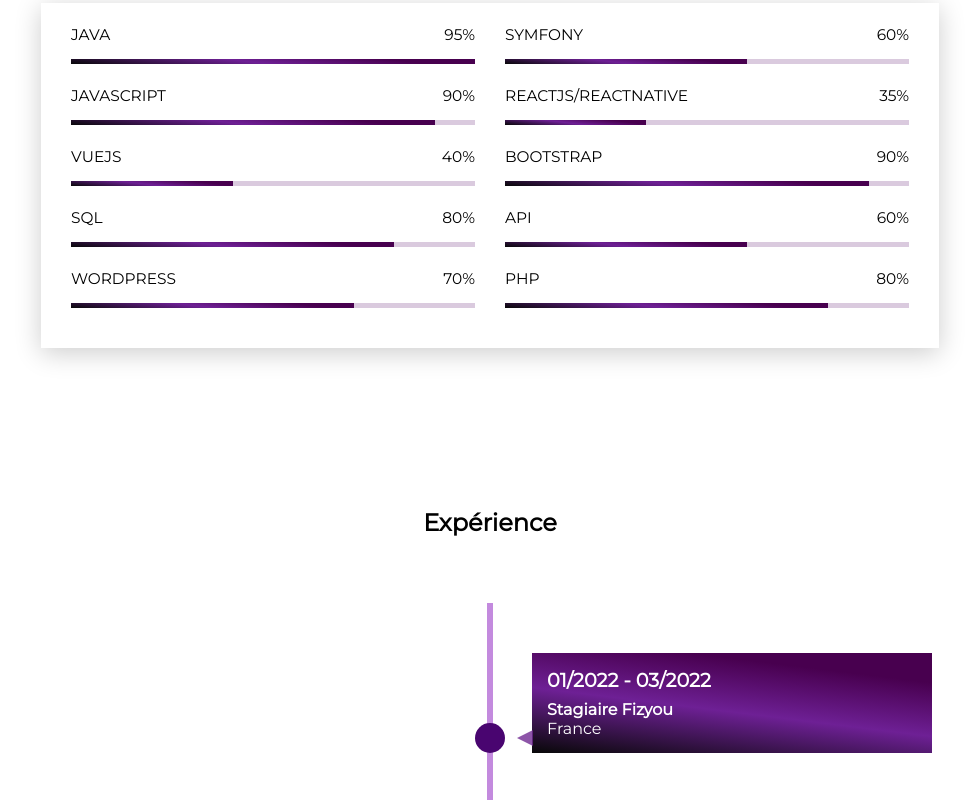
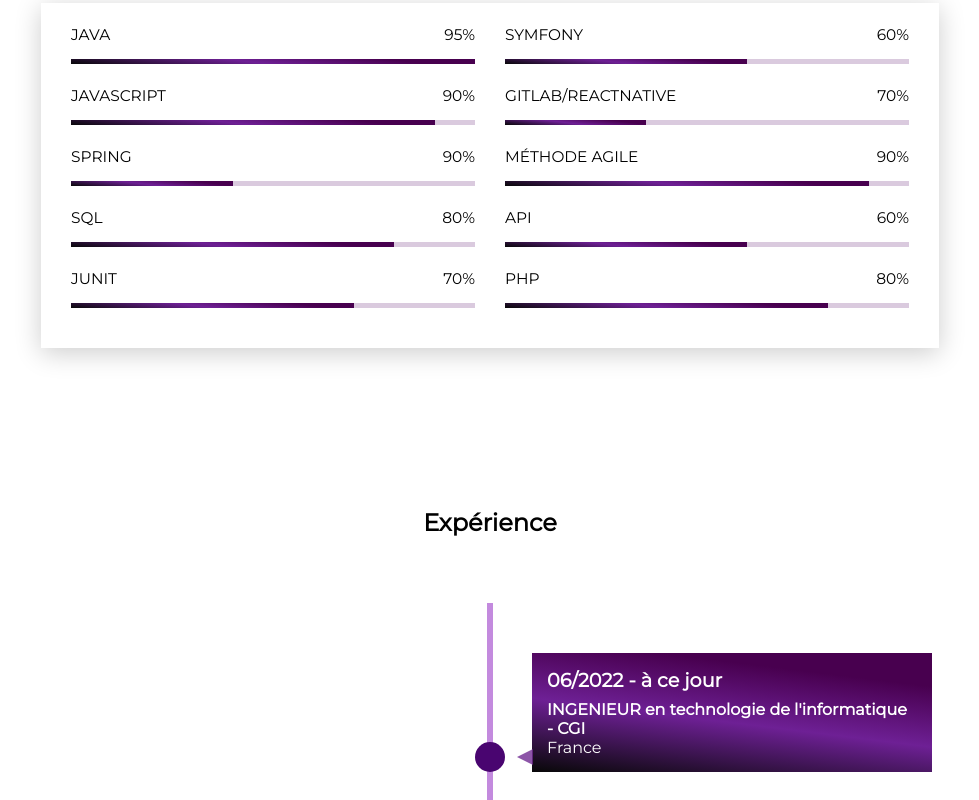
Before and after one commit to marieprincecc/Marie-Bouyssou, a website: page index.html in a window 1280 px wide. Shown: the part 1102-1902 px from the top of the page, without its empty margins (150-1129 px from the left). Drawn offline with Linux system fonts and the light colour scheme.

Commit message:
Update index.html
maj buble

```diff
--- a/index.html
+++ b/index.html
@@ -41,10 +41,10 @@
                   </div>
                    <!-- Fin .progress-container -->
                    <div class="progress-container">
-                    <span class="progress-badge">VueJs</span>
+                    <span class="progress-badge">Spring</span>
                       <div class="progress">
                         <div class="progress-bar" style="width: 40%;"></div>
-                        <span class="progress-value">40%</span>
+                        <span class="progress-value">90%</span>
                       </div>
                   </div>
                     <!-- Fin .progress-container -->
@@ -57,7 +57,7 @@
                   </div>
                    <!-- Fin .progress-container -->
                    <div class="progress-container">
-                    <span class="progress-badge">WORDPRESS</span>
+                    <span class="progress-badge">Junit</span>
                     <div class="progress">
                       <div class="progress-bar" style="width: 70%;"></div>
                       <span class="progress-value">70%</span>
@@ -77,15 +77,15 @@
                     </div>
                   </div>
               <div class="progress-container">
-                  <span class="progress-badge">ReactJs/ReactNative</span>
+                  <span class="progress-badge">GitLab/ReactNative</span>
                   <div class="progress">
                     <div class="progress-bar" style="width: 35%;"></div>
-                    <span class="progress-value">35%</span>
+                    <span class="progress-value">70%</span>
                   </div>
                 </div>
                   <!-- Fin .progress-container -->
                   <div class="progress-container">
-                    <span class="progress-badge">BOOTSTRAP</span>
+                    <span class="progress-badge">Méthode Agile</span>
                     <div class="progress">
                       <div class="progress-bar" style="width: 90%;"></div>
                       <span class="progress-value">90%</span>
@@ -116,6 +116,15 @@
       <section class="timeline">
           <h2>Expérience</h2>
           <ul>
+             <!-- Début expérience 0 -->
+            <li>
+              <div class="bubble">
+                <time>06/2022 - à ce jour</time>
+                <span>INGENIEUR en technologie de l'informatique - CGI</span>
+                <br />France
+              </div>
+            </li>
+            <!-- Fin expérience 0 -->
              <!-- Début expérience 0 -->
             <li>
               <div class="bubble">
```
